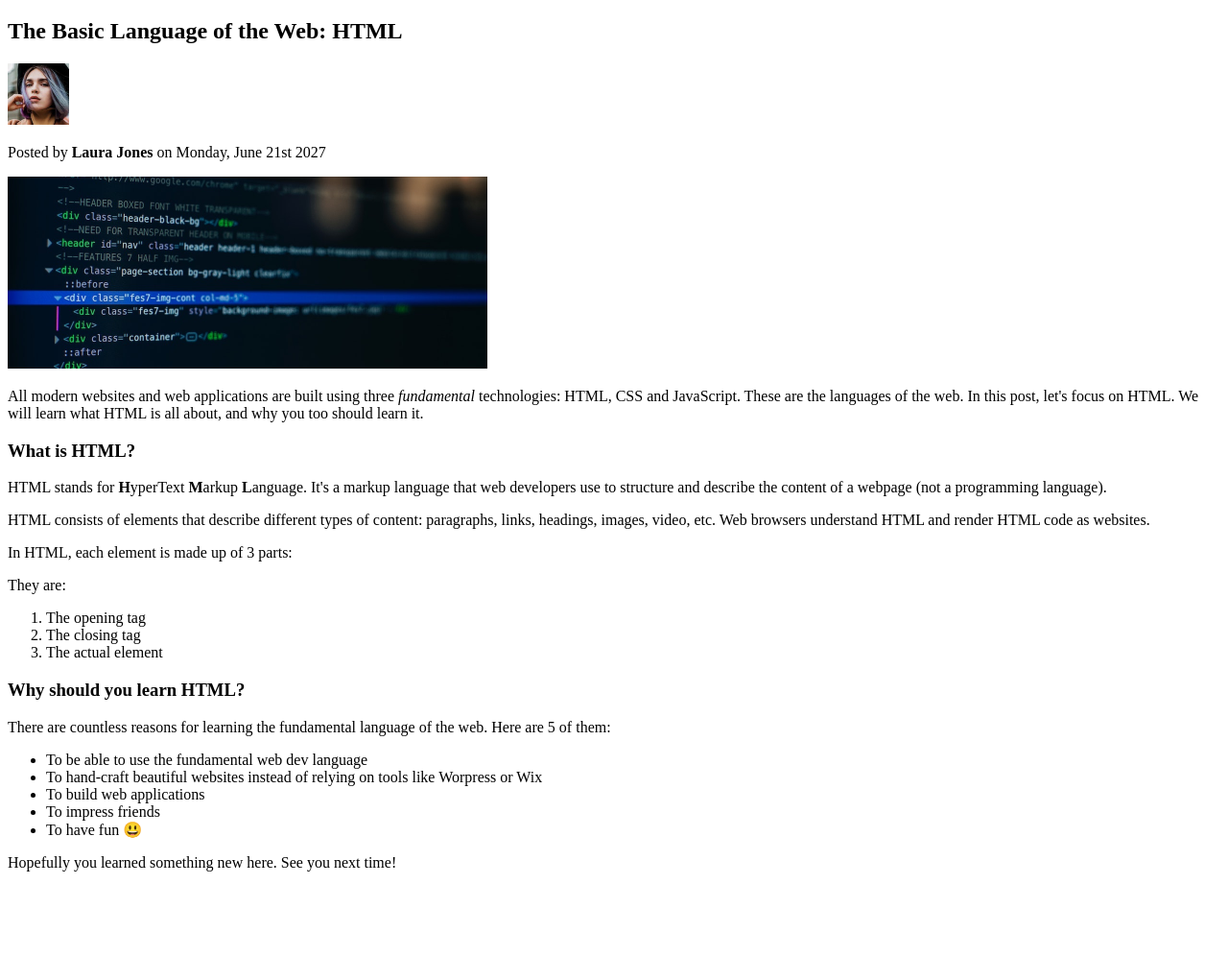
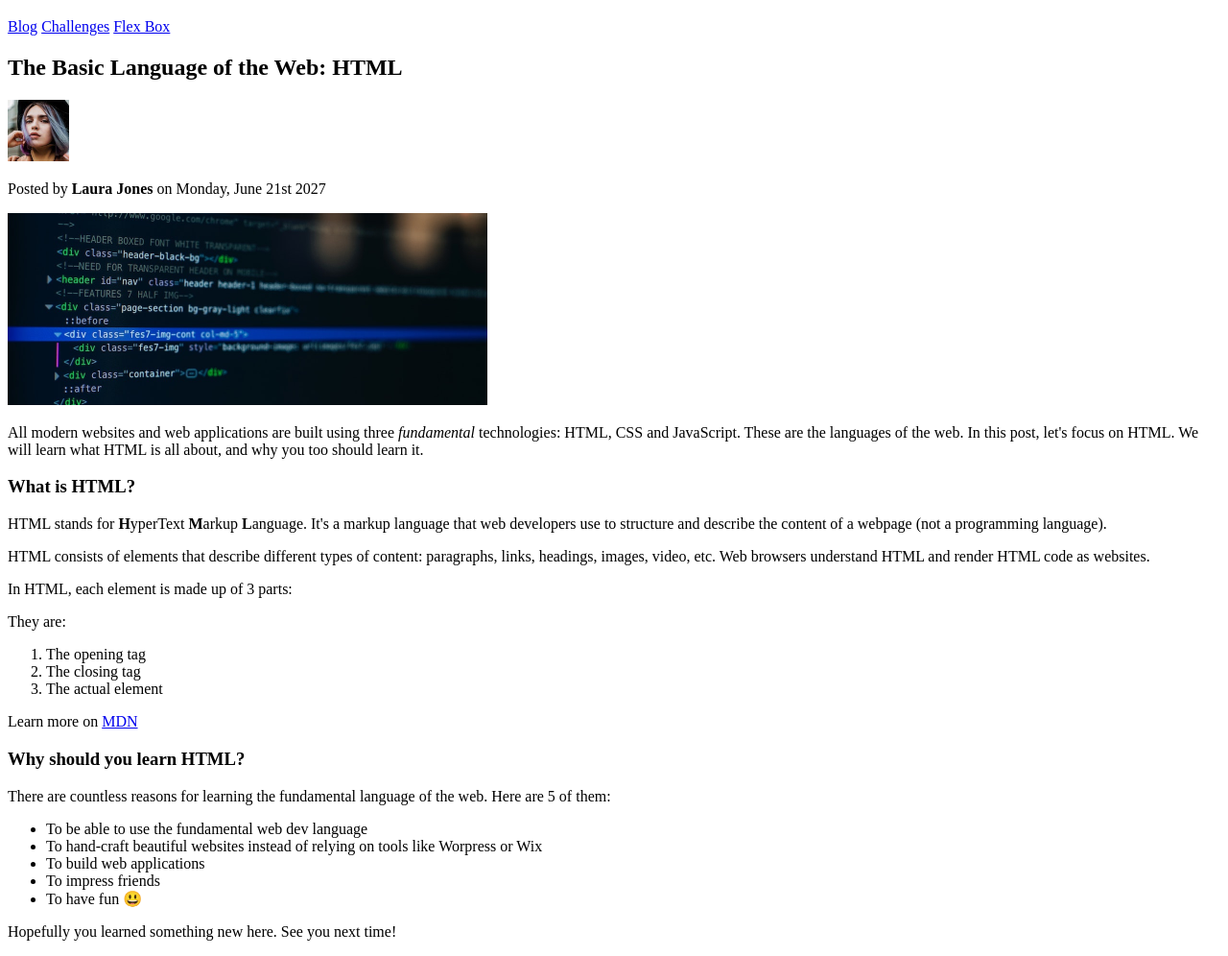
Before and after one commit to Maigwa164/NeatPixels, a plain HTML site: page index.html in a window 1280 px wide. Shown: the part 62-1058 px from the top of the page at 96% size. Before the commit the page ends 986 px from the top, so only its background shows below. Drawn offline with Linux system fonts and the light colour scheme.

Commit message:
Dealing with links

```diff
--- a/index.html
+++ b/index.html
@@ -7,6 +7,10 @@
   </head>
   <body>
     <h1>📘 The Code Magazine</h1>
+    <a href="blog.html">Blog</a>
+    <a href="#">Challenges</a>
+    <a href="#">Flex Box</a>
+    <a href="CSS Grid"></a>
     <h2>The Basic Language of the Web: HTML</h2>
     <img src="laura-jones.jpg" alt="user profile" width="64" height="64" />
     <p>Posted by <strong>Laura Jones</strong> on Monday, June 21st 2027</p>
@@ -38,6 +42,16 @@
       <li>The closing tag</li>
       <li>The actual element</li>
     </ol>
+
+    <p>
+      Learn more on
+      <a
+        href="https://developer.mozilla.org/en-US/docs/Web/HTML"
+        target="_blank"
+      >
+        MDN</a
+      >
+    </p>
     <h3>Why should you learn HTML?</h3>
     <p>
       There are countless reasons for learning the fundamental language of the
```
Also changed, not shown: blog.html (added, +10 -0 lines).
